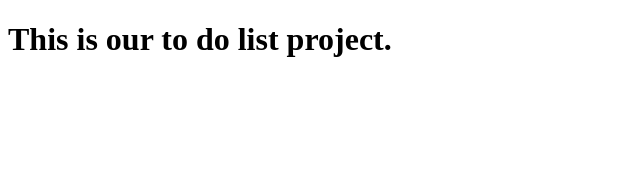
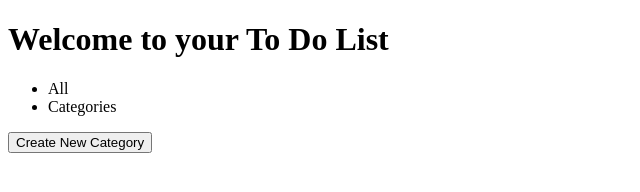
Before and after one commit to RNtaate/To-Do-List, a website built with webpack: page dist/index.html in a window 1280 px wide. Shown: the whole page, without its empty margins (0-640 px from the left). Built offline with nearby package versions, Linux system fonts and the light colour scheme.

Commit message:
Add skeleton elements

```diff
--- /dev/null
+++ b/src/category.js
@@ -0,0 +1,16 @@
+const category = (name) => {
+  let myName = name;
+
+  const getName = () => {
+    return myName;
+  }
+
+  const setName = (anotherName) => {
+    myName = anotherName;
+  }
+
+  return{getName, setName};
+
+}
+
+export default category;
--- a/src/index.js
+++ b/src/index.js
@@ -1 +1,6 @@
-console.log('Rumbie is having too much fun with this.')
+import category from './category';
+
+let categories = [];
+let leftPaneDiv = document.querySelector('.left-pane-div');
+
+leftPaneDiv.innerHTML = '<ul><li>All</li><li class="category-list">Categories</li></ul><button>Create New Category</button>';
```
Also changed, not shown: dist/index.html, dist/main.js.
